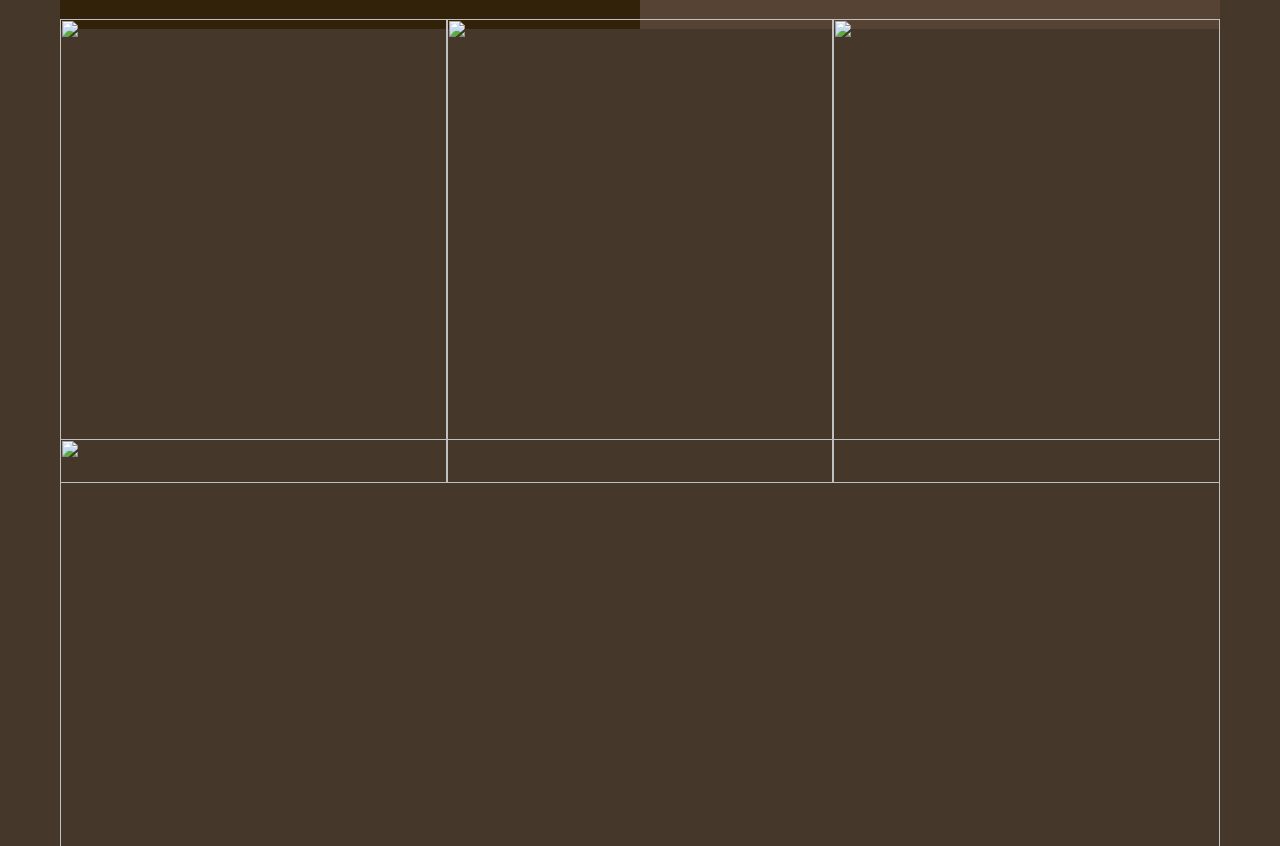
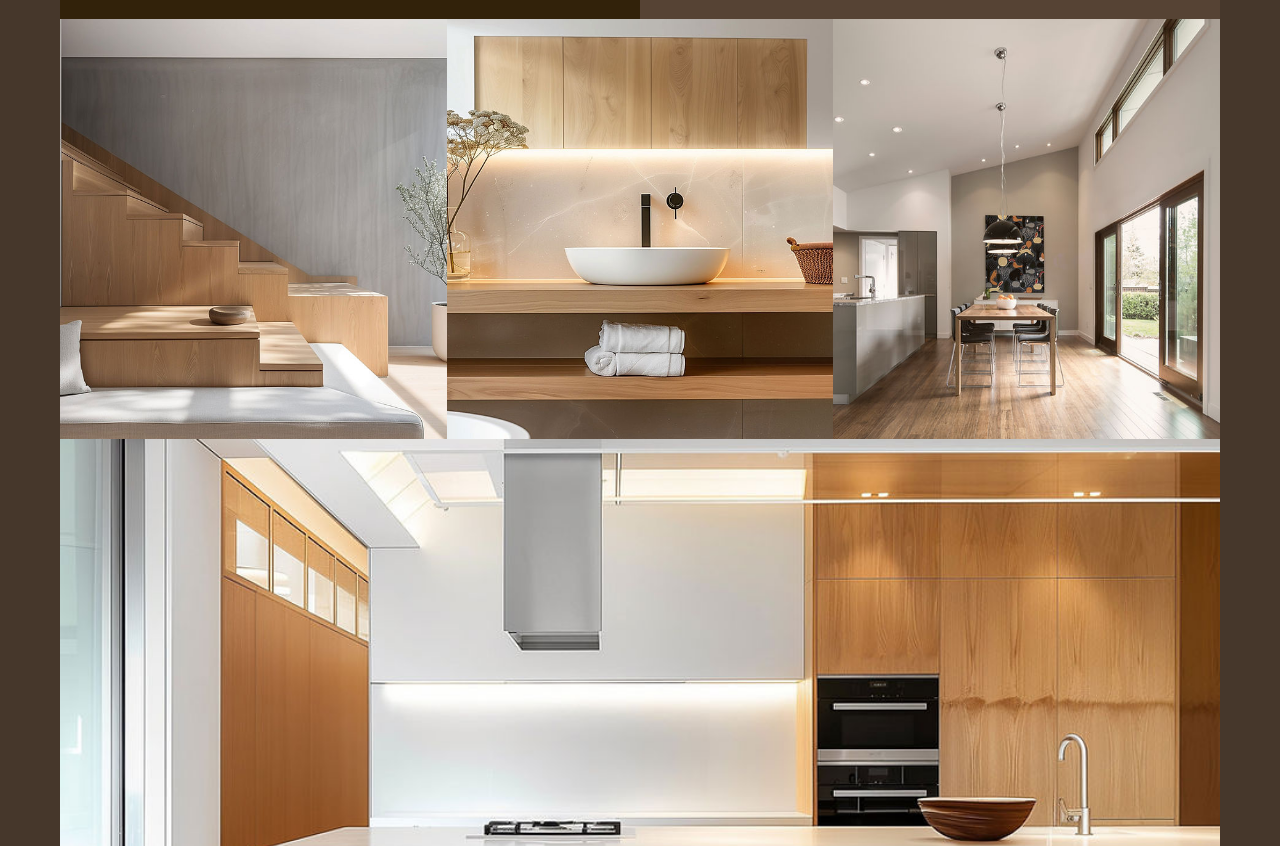
Before and after one commit to KrushnatSalavi/html-css-Templates, a plain HTML site: page Pages/Project.html in a window 1280 px wide. Shown: the part 666-1512 px from the top of the page. Drawn offline with Linux system fonts and the light colour scheme.

Commit message:
Devloping Project page

```diff
--- a/Pages/Project.html
+++ b/Pages/Project.html
@@ -51,15 +51,15 @@
             </p>
         </div>
 
-        <img src="img1.jpg" class="img1">
-        <img src="img2.jpg" class="img2">
-        <img src="img3.jpg" class="img3">
+        <img src="/images/gride1.jpg" class="img1">
+        <img src="/images/gride2.jpg" class="img2">
+        <img src="/images/gride3.jpg" class="img3">
 
     </div>
 
 
     <div class="bottom-image">
-        <img src="img4.jpg">
+        <img src="/images/gride4.jpg">
     </div>
 
 </div>
```
Also changed, not shown: images/gride1.jpg (renamed from images/11062b_120703121bf34013a0599b3f962e293e~mv2.jpg), images/gride2.jpg (renamed from images/11062b_191c62258db647f089db579328c2890b~mv2.jpg), images/gride3.jpg (renamed from images/11062b_8eb3e1d795c547e88656bc37a68a0b47~mv2.jpg), images/gride4.jpg (renamed from images/11062b_4d92643db3d14a5aa43677fc0b54a246~mv2.jpg).
